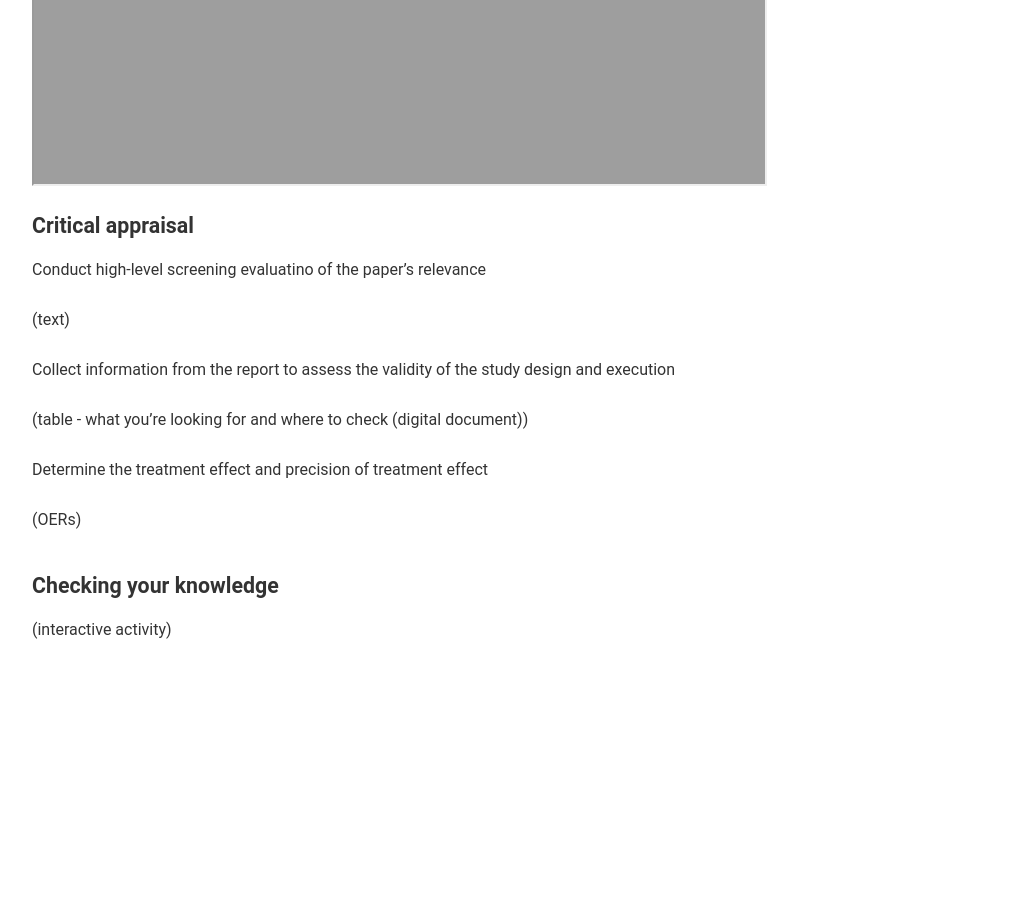
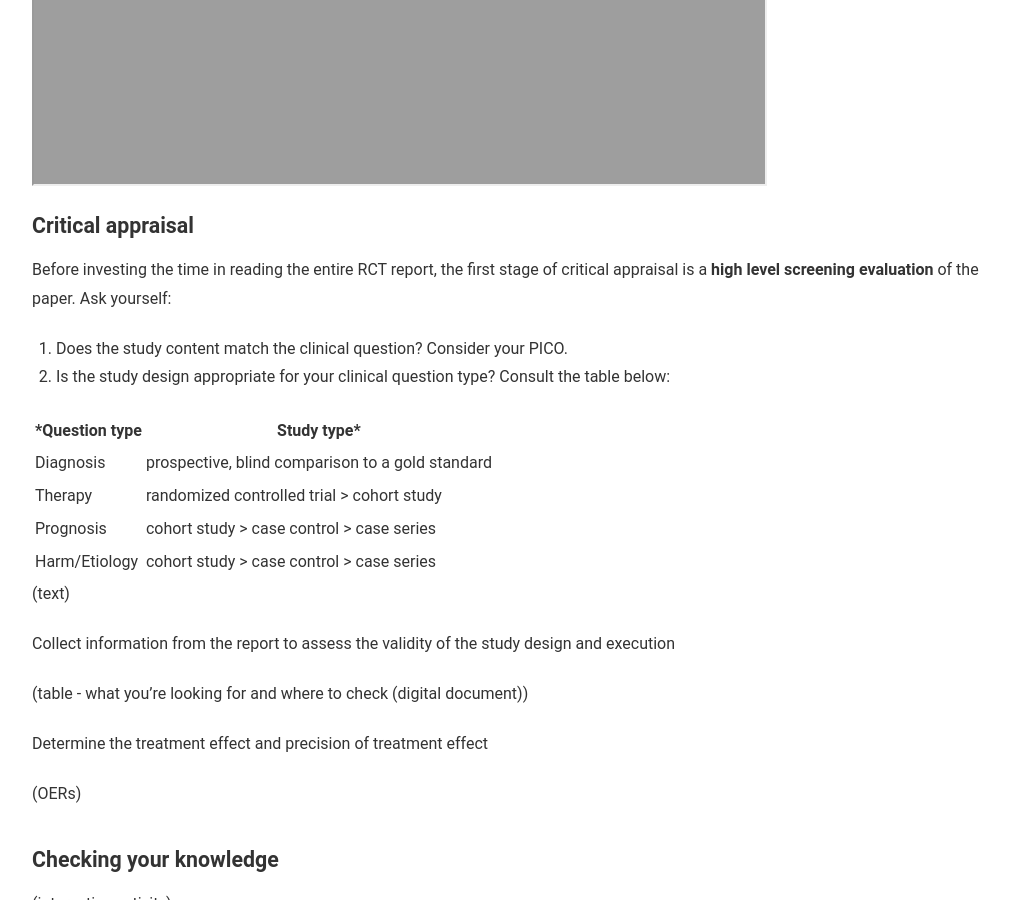
Before and after one commit to caitlinmeyer/idt-portfolio, a Jekyll site: the page built from 300x/signature.md, in a window 1280 px wide and 900 px high, scrolled down 1949 px. Shown: the whole window, without its empty margins (118-1128 px from the left). Built offline with Jekyll 4.4.1, drawn with Linux system fonts in a browser that asks for light colours; before the commit the page ends 2615 px from its top, so only the background shows below that.

Commit message:
Update signature.md

```diff
--- a/300x/signature.md
+++ b/300x/signature.md
@@ -26,7 +26,16 @@
 
 ### Critical appraisal
 
-Conduct high-level screening evaluatino of the paper's relevance
+Before investing the time in reading the entire RCT report, the first stage of critical appraisal is a **high level screening evaluation** of the paper. Ask yourself:
+1. Does the study content match the clinical question? Consider your PICO.<BR>
+2. Is the study design appropriate for your clinical question type? Consult the table below:
+
+| *Question type | Study type*                                     |
+|---------------|--------------------------------------------------|
+| Diagnosis     | prospective, blind comparison to a gold standard |
+| Therapy       | randomized controlled trial > cohort study       |
+| Prognosis     | cohort study > case control > case series        |
+| Harm/Etiology | cohort study > case control > case series        |
 
 (text)
 
```
